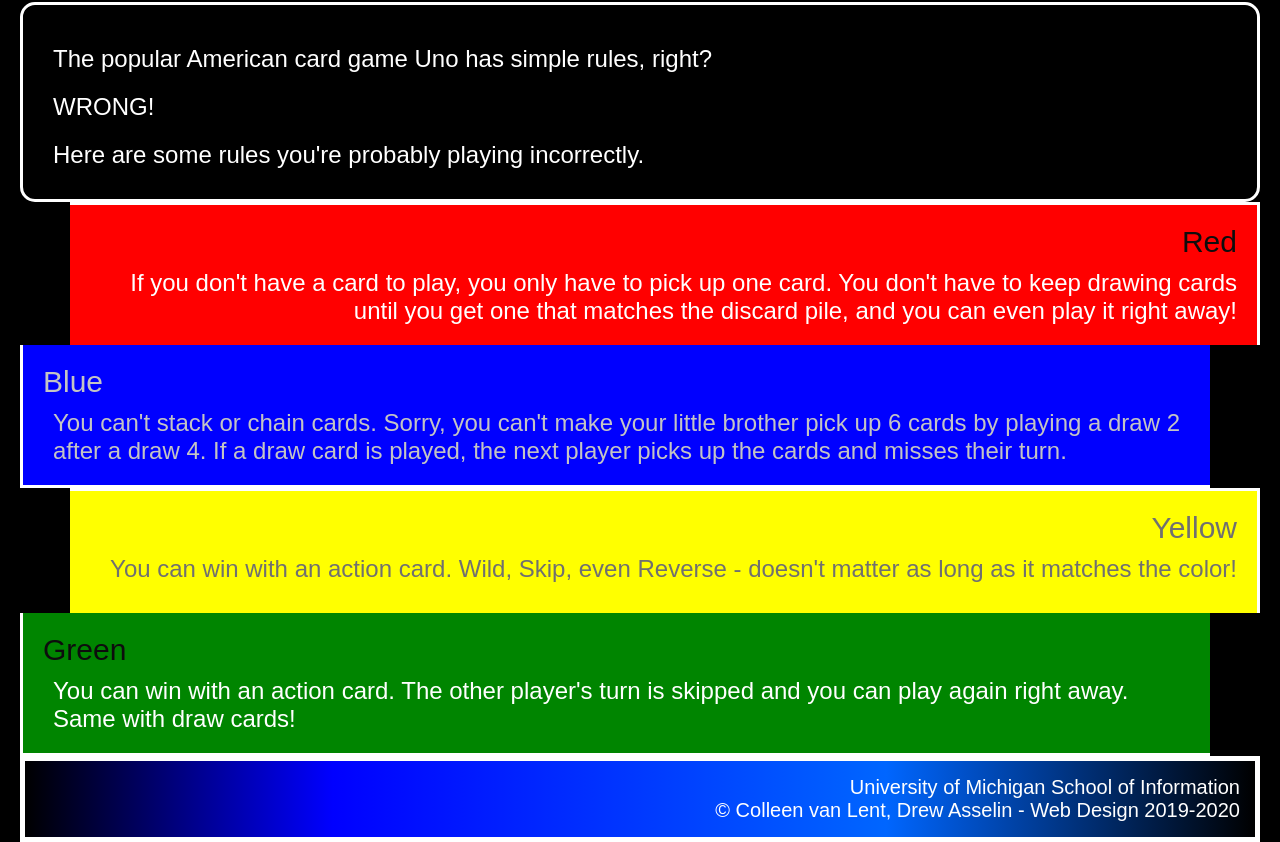
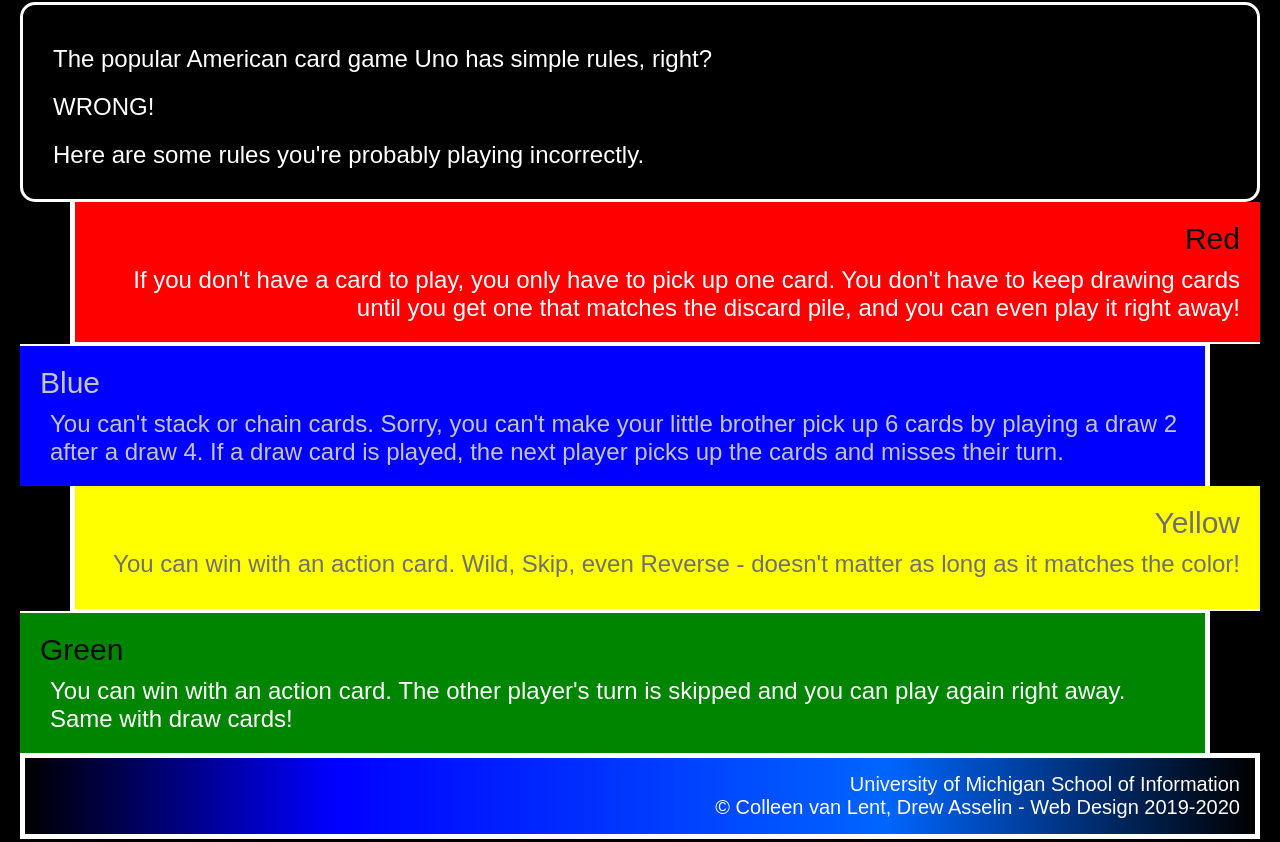
Before and after one commit to tippy33/hw2-2023, a plain HTML site: page index.html in a window 1280 px wide. Shown: the part 316-1158 px from the top of the page. Drawn offline with Linux system fonts and the light colour scheme.

Commit message:
fix border-right-width

```diff
--- a/css/style.css
+++ b/css/style.css
@@ -50,65 +50,71 @@
   padding-bottom: 20px;
 }
 
-.introduction{
+body .introduction{
   margin-top: 15px;
-  margin-bottom: 0px;
+  /* margin-bottom: 0px;
   margin-left: 0px;
-  margin-right: 0px;
+  margin-right: 0px; */
   border-radius: 15px;
   line-height: 2;
 }
 
-.red{
+body .red{
   background-color: #ff0000;
   margin-left: 50px;
   text-align: right;
-  border-bottom: 2px;
-  border-left: 5px;
+  border-top-width:0px;
+  border-right-width: 0px;
+  border-bottom-width: 2px;
+  border-left-width: 5px;
   /* border-right: 0px;
   border-top: 0px; */
 }
 
-.blue{
+body .blue{
   background-color: #0000ff;
   text-align: left;
   margin-right: 50px;
   margin-left: 0px;
   margin-top: 0px;
   margin-bottom: 0px;
-  border-top: 2px;
-  border-right: 5px;
+  border-top-width: 2px;
+  border-right-width: 5px;
+  border-left-width: 0px;
+  border-bottom-width: 0px;
   color: #C4C4C4;
 }
 
-.blue h2{
+body .blue h2{
   color: #C4C4C4;
 }
 
-.yellow{
+body .yellow{
   background-color: #ffff00;
   text-align: right;
   margin-left: 50px;
   margin-right: 0px;
   margin-top: 0px;
   margin-bottom: 0px;
-  border-bottom: 2px;
-  border-left: 5px;
-  /* border-top: 0px;
-  border-right: 0px; */
+  border-bottom-width: 2px;
+  border-left-width: 5px;
+  border-right-width: 0px;
+  border-top-width: 0px;
   color: #707070;
 }
 
-.yellow h2{
+body .yellow h2{
   color: #707070;
 }
 
-.green{
+body .green{
   background-color: #008500;
   text-align: left;
   margin-right: 50px;
-  border-right: 5px;
-  border-top: 2px;
+  border-right-width: 5px;
+  border-top-width: 2px;
+  border-left-width: 0px;
+  border-bottom-width: 0px;
 }
 
 footer{
```
